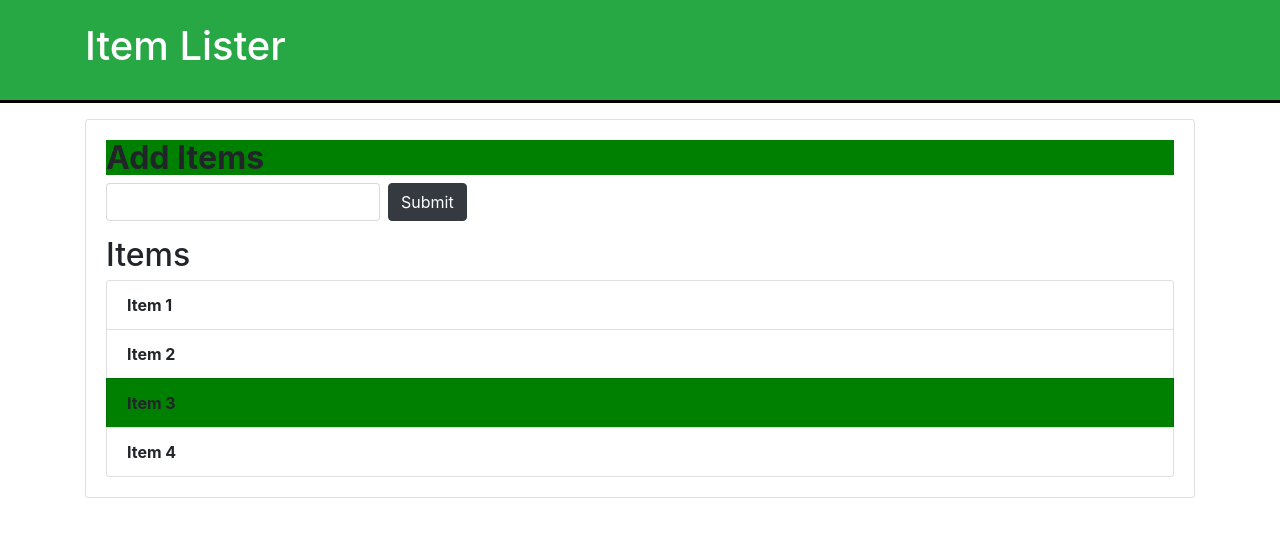
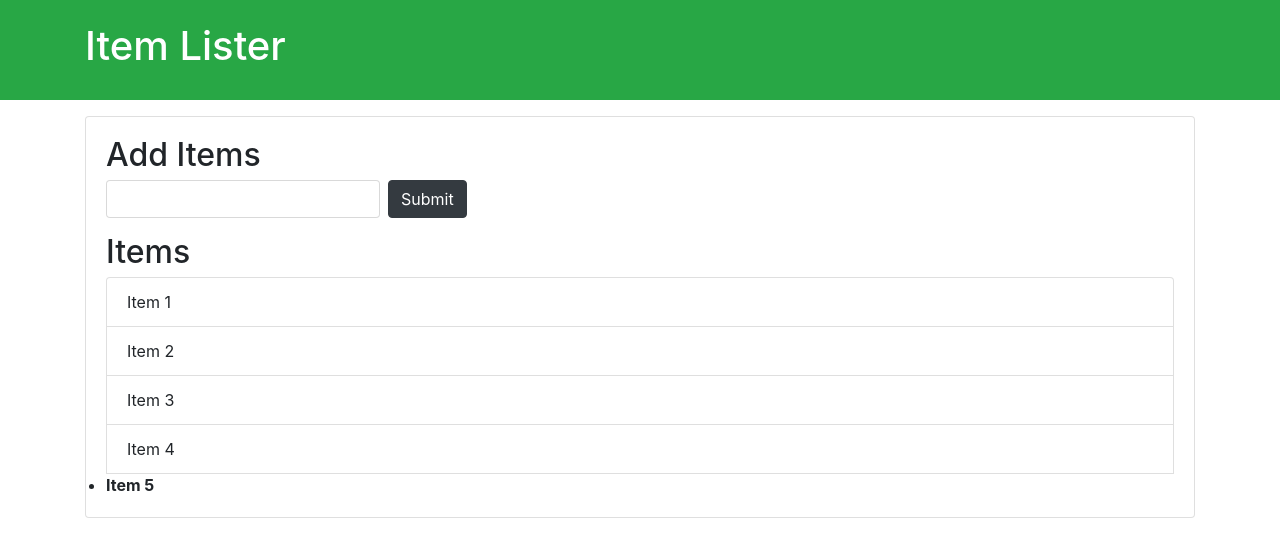
Before and after one commit to abhishek1886/Assignment-2-DOM, a plain HTML site: page index.html in a window 1280 px wide. Drawn offline with nearby package versions, Linux system fonts and the light colour scheme.

Commit message:
assignment5

```diff
--- a/dom.js
+++ b/dom.js
@@ -36,20 +36,7 @@ console.log(items[1]);
 items[1].textContent='Hello';
 */
 
-const main=document.getElementById('main-header');
-main.style.borderBottom='solid 3px #000'
+//ASSIGNMENT 5
 
-const formHeader = document.getElementsByClassName('title');
-console.log(formHeader);
-formHeader[0].style.fontWeight='bold';
-
-formHeader[0].style.background='green';
-
-//Assignment 4
-
-const listItem = document.getElementsByClassName('list-group-item');
-listItem[2].style.background='green';
-
-for(let i=0; i<listItem.length; i++){
-    listItem[i].style.fontWeight='bold';
-}
+const li=document.getElementsByTagName('li');
+ li[4].style.fontWeight='bold';
--- a/index.html
+++ b/index.html
@@ -26,6 +26,7 @@
       <li class="list-group-item">Item 2</li>
       <li class="list-group-item">Item 3</li>
       <li class="list-group-item">Item 4</li>
+      <li>Item 5</li>
     </ul>
    </div>
   </div>
```
